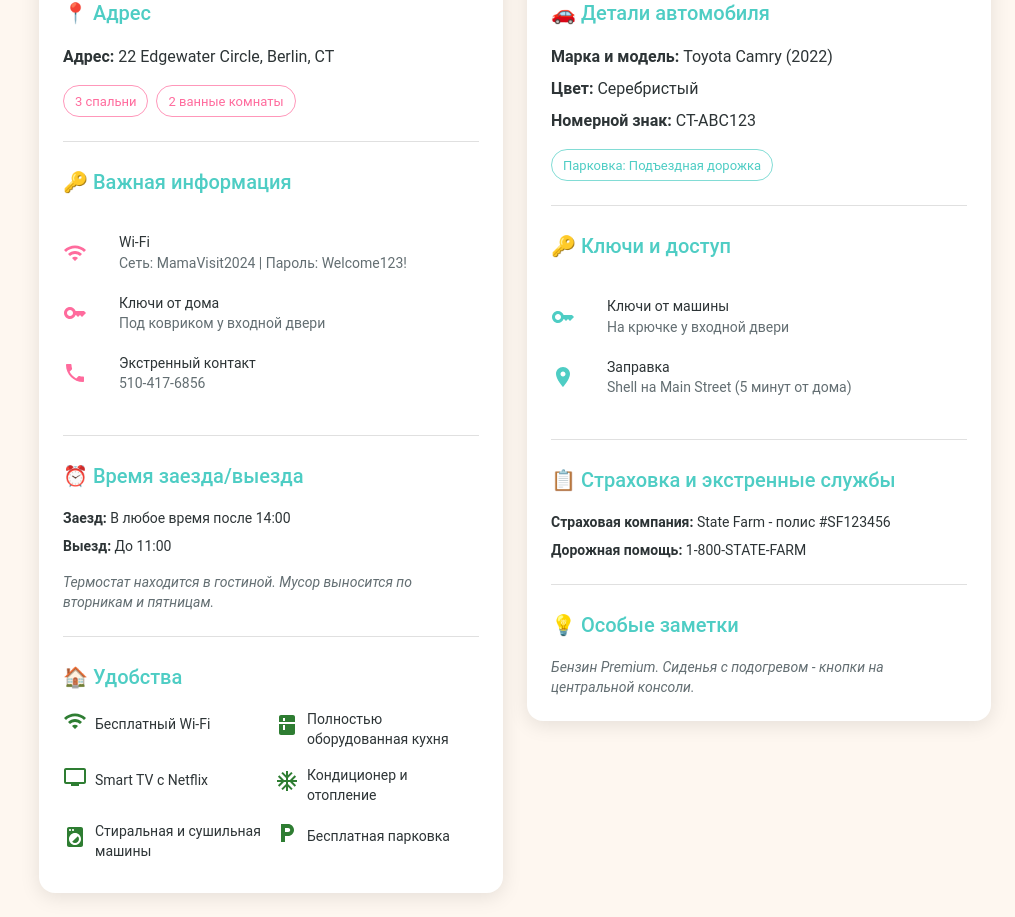
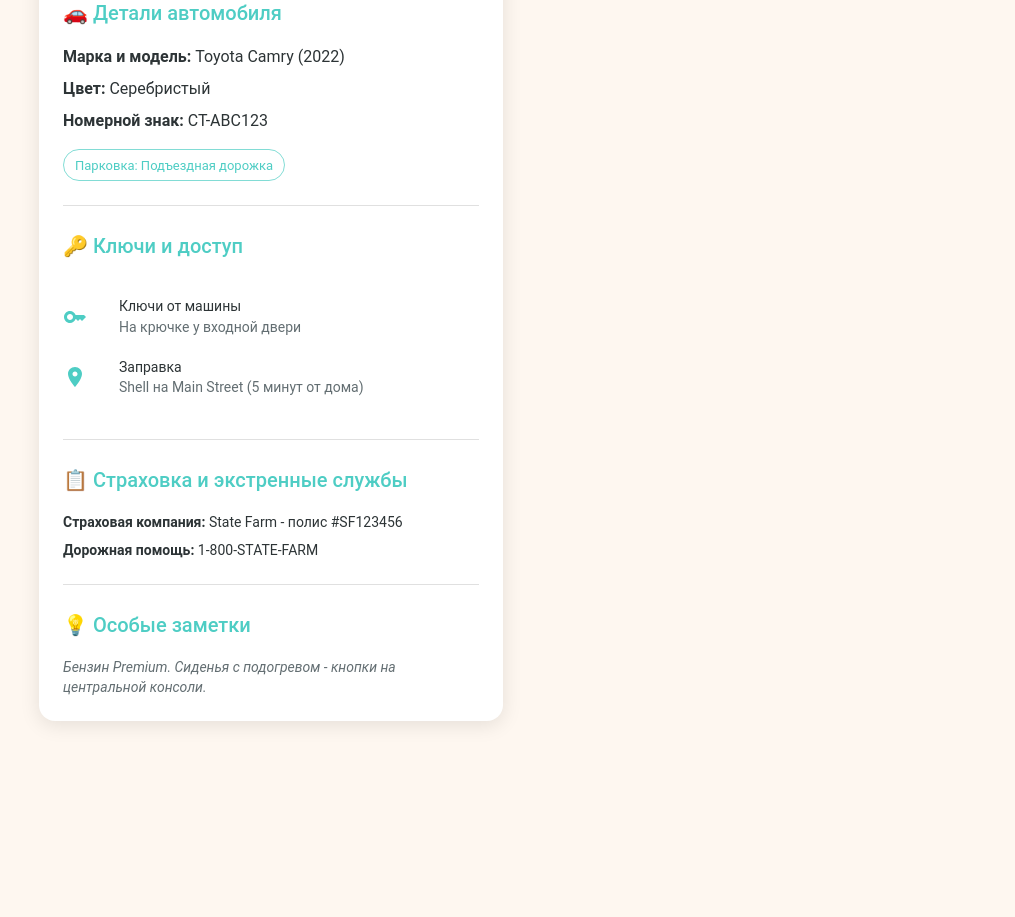
Before and after one commit to sk-alina/mama_visit, a React (Create React App) app in the folder mama-visit-dashboard/: page /lodging in a window 1280 px wide. Shown: the part 1237-2154 px from the top of the page, without its empty margins (265-1280 px from the left). After the commit the page ends 1982 px from the top, so only its background shows below. Built offline with nearby package versions, Linux system fonts and the light colour scheme.

Commit message:
Remove home lodging information section from Lodging page

```diff
--- a/mama-visit-dashboard/src/pages/Diary.js
+++ b/mama-visit-dashboard/src/pages/Diary.js
@@ -277,7 +277,7 @@ function Diary() {
           Дневник путешествий 📖
         </Typography>
         <Typography variant="h6" sx={{ color: 'text.secondary' }}>
-          Записывайте свои впечатления и воспоминания о поездке
+          Место для впечатлений и воспоминаний о поездке
         </Typography>
       </Box>
 
@@ -313,13 +313,13 @@ function Diary() {
                 • Что больше всего понравилось сегодня?
               </Typography>
               <Typography variant="body2" sx={{ color: 'text.secondary', mb: 2 }}>
-                • Какие новые места посетили?
+                • Кто особенно запомнился?
               </Typography>
               <Typography variant="body2" sx={{ color: 'text.secondary', mb: 2 }}>
                 • Что удивило или впечатлило?
               </Typography>
               <Typography variant="body2" sx={{ color: 'text.secondary', mb: 2 }}>
-                • Какие эмоции испытывали?
+                • Какие эмоции?
               </Typography>
               <Typography variant="body2" sx={{ color: 'text.secondary' }}>
                 • Что хотели бы запомнить навсегда?
--- a/mama-visit-dashboard/src/pages/Lodging.js
+++ b/mama-visit-dashboard/src/pages/Lodging.js
@@ -391,115 +391,6 @@ function Lodging() {
           </Card>
         </Grid>
 
-        {/* Home Lodging Information */}
-        <Grid item xs={12} lg={6}>
-          <Card sx={{ height: 'fit-content' }}>
-            <CardContent sx={{ p: 3 }}>
-              <Box sx={{ display: 'flex', justifyContent: 'space-between', alignItems: 'center', mb: 3 }}>
-                <Box sx={{ display: 'flex', alignItems: 'center' }}>
-                  <Avatar sx={{ bgcolor: 'primary.main', mr: 2 }}>
-                    <HotelIcon />
-                  </Avatar>
-                  <Typography variant="h5">Где живем мы</Typography>
-                </Box>
-                <IconButton onClick={() => handleEdit('lodging', lodgingInfo)} color="primary">
-                  <EditIcon />
-                </IconButton>
-              </Box>
-
-              <Box sx={{ mb: 3 }}>
-                <Typography variant="h6" sx={{ color: 'secondary.main', mb: 2 }}>
-                  📍 Адрес
-                </Typography>
-                <Typography variant="body1" sx={{ mb: 1 }}>
-                  <strong>Адрес:</strong> {lodgingInfo.address}
-                </Typography>
-
-                <Box sx={{ display: 'flex', gap: 1, mt: 2 }}>
-                  <Chip label={lodgingInfo.bedrooms} color="primary" variant="outlined" />
-                  <Chip label={lodgingInfo.bathrooms} color="primary" variant="outlined" />
-                </Box>
-              </Box>
-
-              <Divider sx={{ my: 3 }} />
-
-              <Box sx={{ mb: 3 }}>
-                <Typography variant="h6" sx={{ color: 'secondary.main', mb: 2 }}>
-                  🔑 Важная информация
-                </Typography>
-                <List dense>
-                  <ListItem sx={{ px: 0 }}>
-                    <ListItemIcon><WifiIcon color="primary" /></ListItemIcon>
-                    <ListItemText
-                      primary="Wi-Fi"
-                      secondary={`Сеть: ${lodgingInfo.wifi} | Пароль: ${lodgingInfo.wifiPassword}`}
-                    />
-                  </ListItem>
-                  <ListItem sx={{ px: 0 }}>
-                    <ListItemIcon><KeyIcon color="primary" /></ListItemIcon>
-                    <ListItemText
-                      primary="Ключи от дома"
-                      secondary={lodgingInfo.keyLocation}
-                    />
-                  </ListItem>
-                  <ListItem sx={{ px: 0 }}>
-                    <ListItemIcon><PhoneIcon color="primary" /></ListItemIcon>
-                    <ListItemText
-                      primary="Экстренный контакт"
-                      secondary={lodgingInfo.emergencyContact}
-                    />
-                  </ListItem>
-                </List>
-              </Box>
-
-              <Divider sx={{ my: 3 }} />
-
-              <Box sx={{ mb: 3 }}>
-                <Typography variant="h6" sx={{ color: 'secondary.main', mb: 2 }}>
-                  ⏰ Время заезда/выезда
-                </Typography>
-                <Typography variant="body2" sx={{ mb: 1 }}>
-                  <strong>Заезд:</strong> {lodgingInfo.checkIn}
-                </Typography>
-                <Typography variant="body2" sx={{ mb: 2 }}>
-                  <strong>Выезд:</strong> {lodgingInfo.checkOut}
-                </Typography>
-                <Typography variant="body2" sx={{ color: 'text.secondary', fontStyle: 'italic' }}>
-                  {lodgingInfo.specialInstructions}
-                </Typography>
-              </Box>
-
-              <Divider sx={{ my: 3 }} />
-
-              <Box>
-                <Typography variant="h6" sx={{ color: 'secondary.main', mb: 2 }}>
-                  🏠 Удобства
-                </Typography>
-                <Grid container spacing={1}>
-                  {amenities.map((amenity, index) => (
-                    <Grid item xs={12} sm={6} key={index}>
-                      <Box sx={{ display: 'flex', alignItems: 'center', mb: 1 }}>
-                        <Box sx={{ color: amenity.available ? 'success.main' : 'text.disabled', mr: 1 }}>
-                          {amenity.icon}
-                        </Box>
-                        <Typography
-                          variant="body2"
-                          sx={{
-                            color: amenity.available ? 'text.primary' : 'text.disabled',
-                            textDecoration: amenity.available ? 'none' : 'line-through'
-                          }}
-                        >
-                          {amenity.text}
-                        </Typography>
-                      </Box>
-                    </Grid>
-                  ))}
-                </Grid>
-              </Box>
-            </CardContent>
-          </Card>
-        </Grid>
-
         {/* Car Information */}
         <Grid item xs={12} lg={6}>
           <Card sx={{ height: 'fit-content' }}>
```
